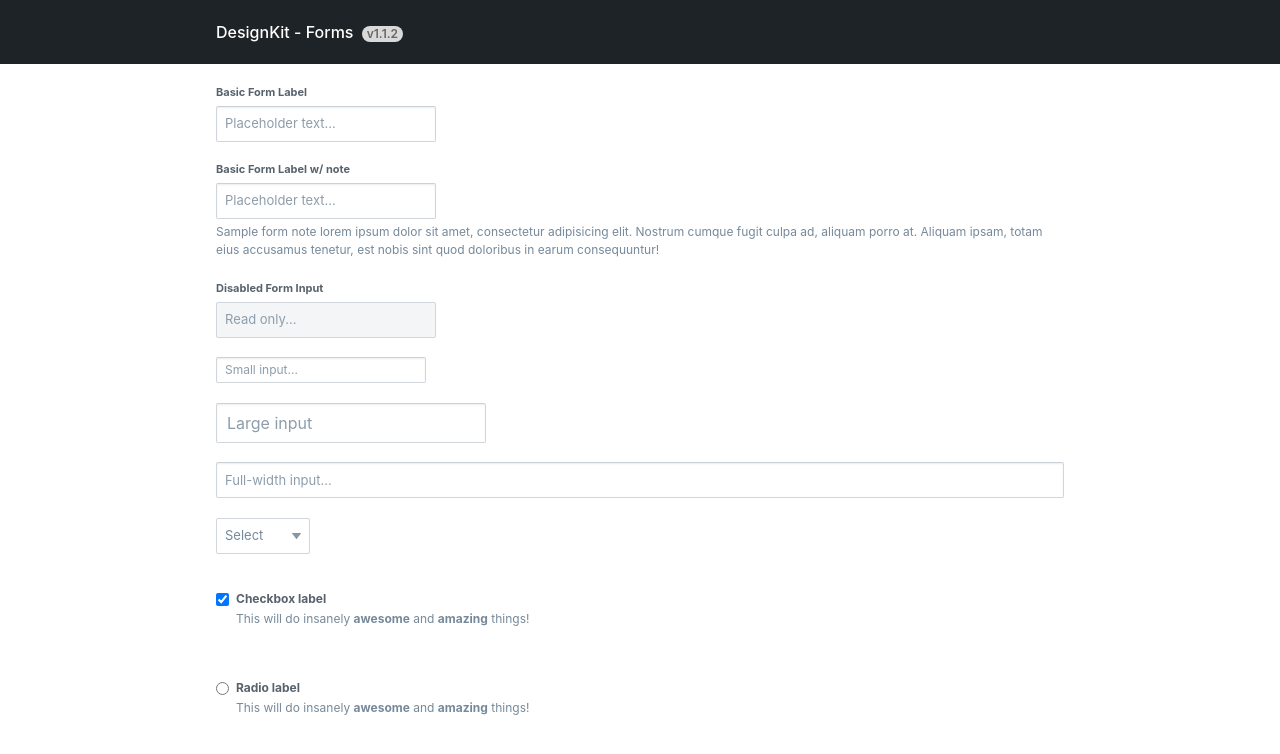
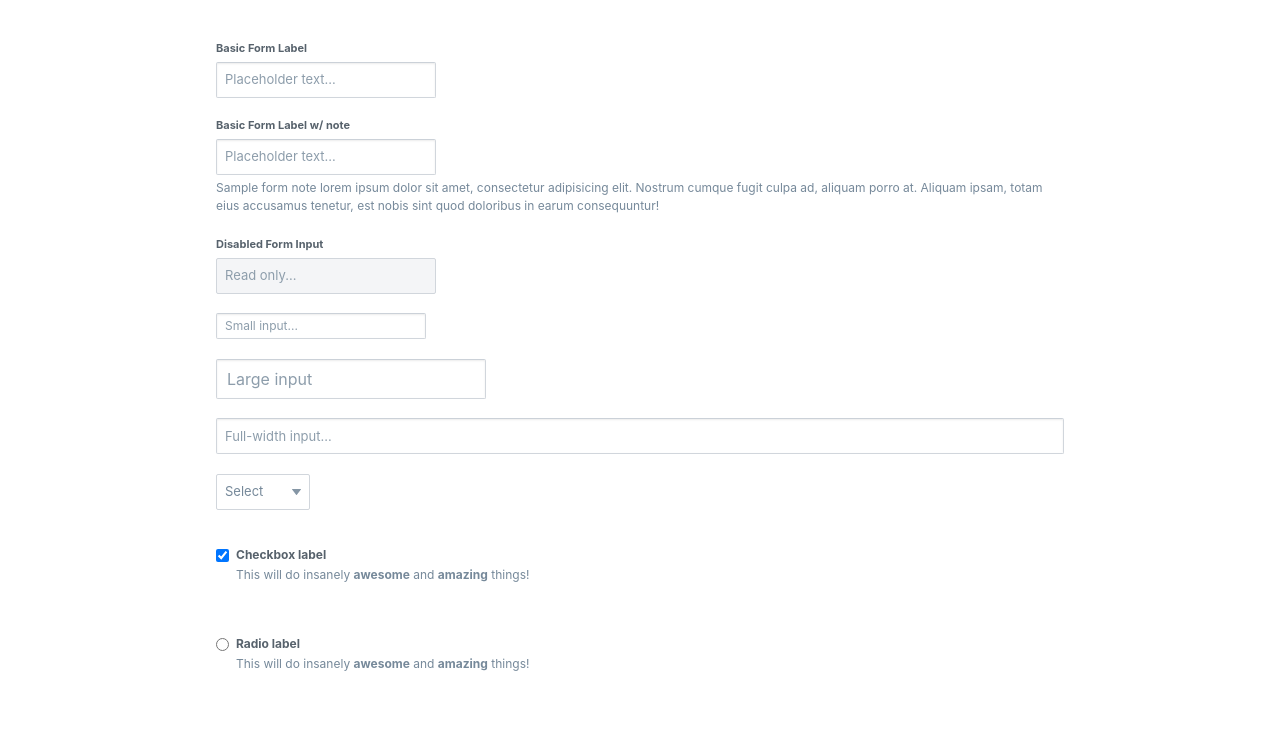
Before and after one commit to jasonmelgoza/designkit-forms, a website: page index.html in a window 1280 px wide. Drawn offline with nearby package versions, Linux system fonts and the light colour scheme.

Commit message:
dk - updated example doc

```diff
--- a/index.html
+++ b/index.html
@@ -15,7 +15,6 @@
     }
 
     body {
-      padding-top: 84px;
       font-family: -apple-system, BlinkMacSystemFont, "Segoe UI", Roboto, Oxygen, Ubuntu, Cantarell, "Open Sans", "Helvetica Neue", sans-serif;
       font-size: 13px;
       font-style: normal;
@@ -30,54 +29,13 @@
     }
 
     .wrapper {
-      width: 928px;
-      padding: 0 40px;
+      max-width: 928px;
+      padding: 40px 40px;
       margin: 0 auto;
-    }
-    header {
-      position: fixed;
-      top: 0;
-      right: 0;
-      bottom: auto;
-      left: 0;
-      z-index: 2;
-      padding: 20px 0;
-      margin-bottom: 20px;
-      background: #1e2327;
-    }
-
-    header h1 {
-      padding: 0;
-      margin: 0;
-      font-size: 16px;
-      font-weight: 500;
-    }
-
-    header a {
-      color: #fff;
-      text-decoration: none;
-    }
-
-    header .version {
-      display: inline-block;
-      padding: 2px 5px;
-      margin-left: .25rem;
-      font-size: 12px;
-      font-weight: 600;
-      line-height: 1;
-      color: #666;
-      vertical-align: text-bottom;
-      background-color: rgba(238, 238, 238, .9);
-      border-radius: 20px;
     }
   </style>
 </head>
 <body>
-  <header>
-    <div class="wrapper">
-      <h1><a href="https://github.com/rightscale-design/designkit-forms">DesignKit - Forms</a> <span class="version">v1.1.2</span></h1>
-    </div>
-  </header>
 
   <div class="wrapper">
     <div>
```
